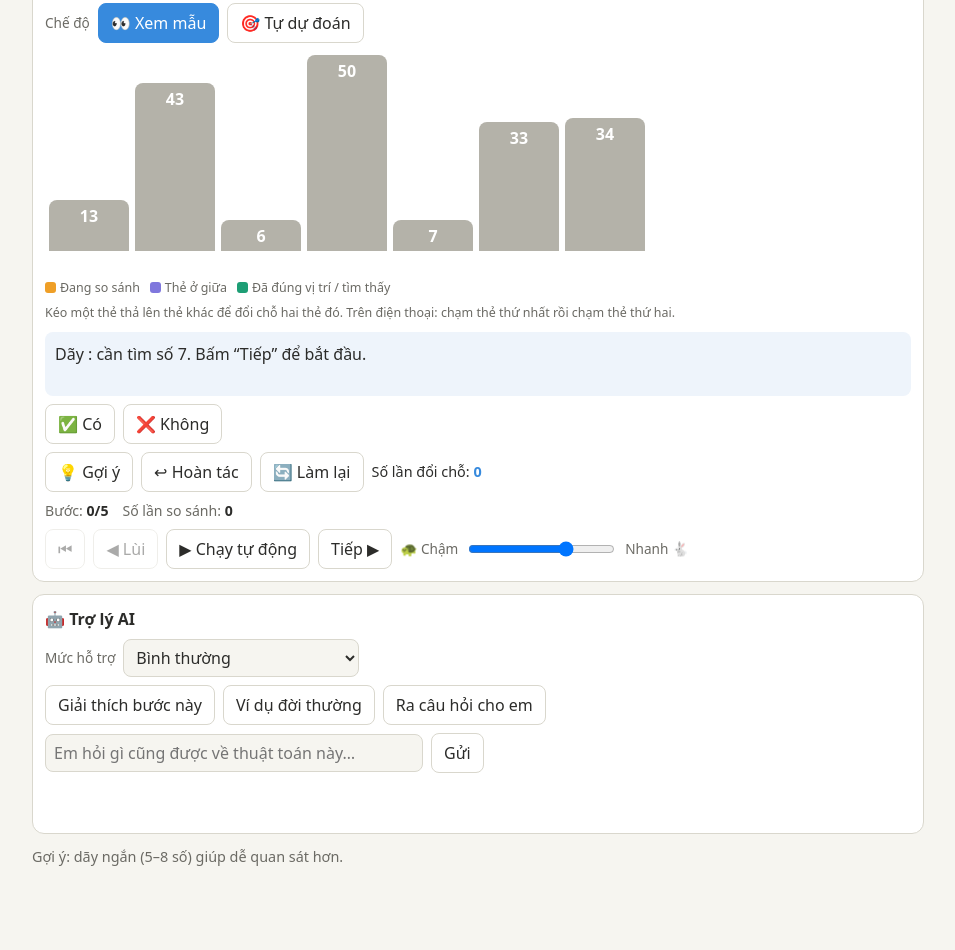
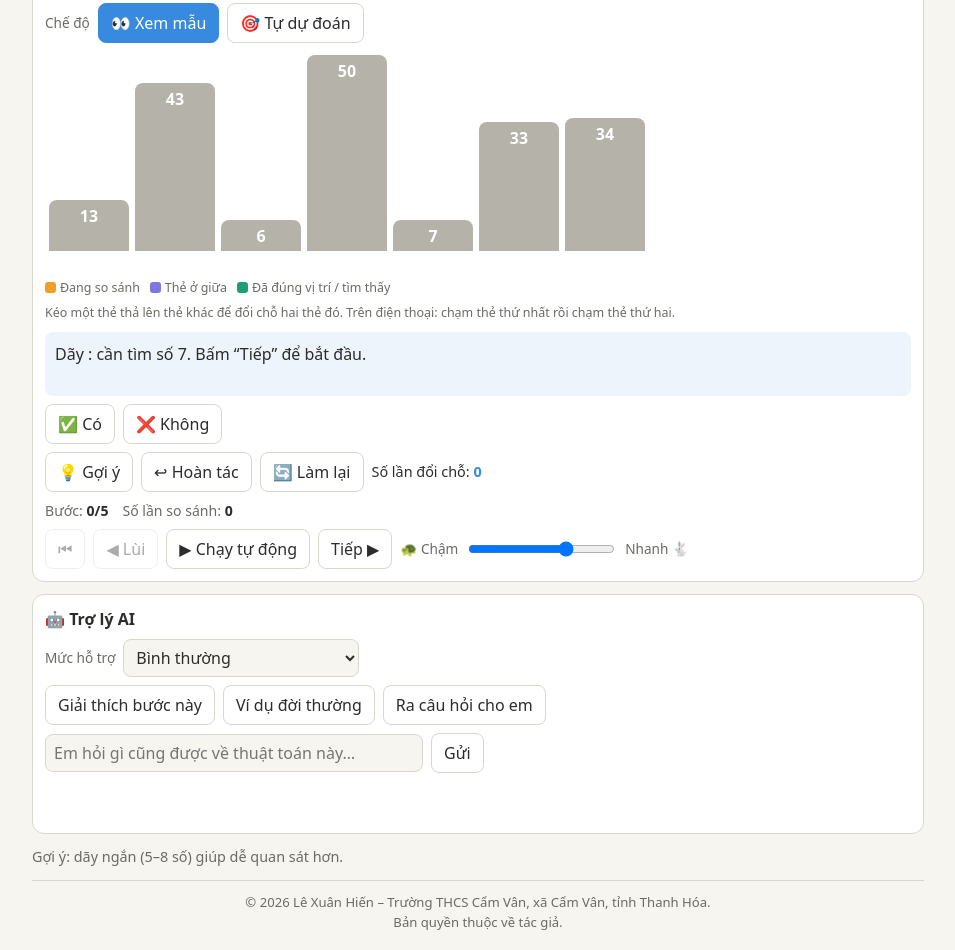
Before and after one commit to thangthu1911-sudo/tinhoc7, a website: page index.html in a window 1280 px wide. Shown: the part 321-1271 px from the top of the page, without its empty margins (162-1117 px from the left). Before the commit the page ends 1215 px from the top, so only its background shows below. Drawn offline with Linux system fonts and the light colour scheme.

Commit message:
Cập nhật thông tin bản quyền

```diff
--- a/index.html
+++ b/index.html
@@ -34,6 +34,7 @@ input,select{background:var(--bg);border:1px solid var(--bd);border-radius:8px;p
 .note{font-size:.9rem}.note b{color:var(--pri)}
 #out{white-space:pre-wrap;margin-top:8px;min-height:40px}
 .hist{font-size:.82rem;color:var(--mut)}
+.copy{text-align:center;color:var(--mut);font-size:.82rem;border-top:1px solid var(--bd);padding:12px 0 4px;margin-top:8px}
 .bars.drag{touch-action:none}.bars.drag .b{cursor:grab;user-select:none}
 </style></head><body><main>
 <h1>🧩 Thuật toán vui: Tìm kiếm và Sắp xếp</h1>
@@ -66,6 +67,7 @@ input,select{background:var(--bg);border:1px solid var(--bd);border-radius:8px;p
 <div class="row"><input id="q" size="34" placeholder="Em hỏi gì cũng được về thuật toán này…"><button id="send">Gửi</button></div>
 <div id="out"></div></div>
 <p class="sub">Gợi ý: dãy ngắn (5–8 số) giúp dễ quan sát hơn.</p>
+<footer class="copy">© 2026 Lê Xuân Hiến – Trường THCS Cẩm Vân, xã Cẩm Vân, tỉnh Thanh Hóa.<br>Bản quyền thuộc về tác giả.</footer>
 </main>
 <script>
 const $=id=>document.getElementById(id);
```
